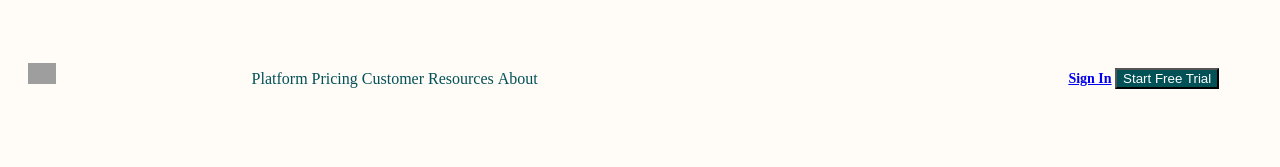
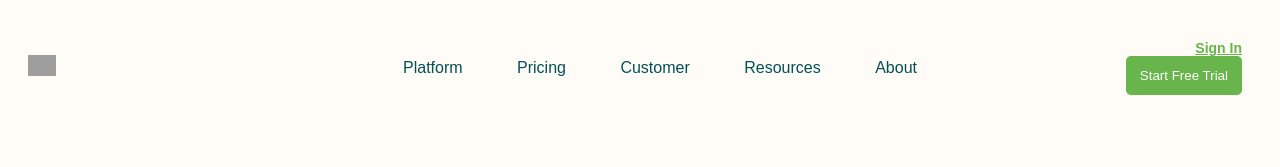
Before and after one commit to rivalcoba/bedu-ph0-stackblitz, a website: page index.html in a window 1280 px wide. Shown: the top 167 px of the page. Drawn offline with Linux system fonts and the light colour scheme; grey boxes are pictures that could not be loaded.

Commit message:
S02 Reto04

```diff
--- a/style.css
+++ b/style.css
@@ -26,14 +26,16 @@ button {
 
 li {
   display: inline;
+  margin: 0 25px;
 }
 
 .header > * {
   display: inline-block;
   font-size: 16px;
-  line-height: 45px;
+  height: 45px;
   height: 100%;
   vertical-align: middle;
+  font-family: sans-serif;
 }
 
 .logo {
@@ -46,19 +48,40 @@ li {
 
 .navbar {
   width: 70%;
-  text-align: left;
   color: #025157;
   font-weight: 500;
-  text-align: left;
+  text-align: center;
 }
+
 .actions {
   width: 15%;
-  text-align: left;
+  text-align: right;
   font-size: 14px;
   font-weight: 600;
-  text-align: left;
 }
 
+.actions > * {
+  margin: 0 10px;
+}
+
+.actions a {
+  color: #67b54b;
+}
+
+.actions button {
+  color: white;
+  background-color: #67b54b;
+  padding: 12px 14px;
+  border: 0;
+  border-radius: 5px;
+}
+
+.main {
+  margin-top: 140px;
+  text-align: center;
+}
+
+/*
 .promo {
   text-align: center;
 }
@@ -73,9 +96,4 @@ li {
 
 form {
   text-align: center;
-}
-
-.main {
-  margin-top: 140px;
-  text-align: center;
-}
+} */
```
